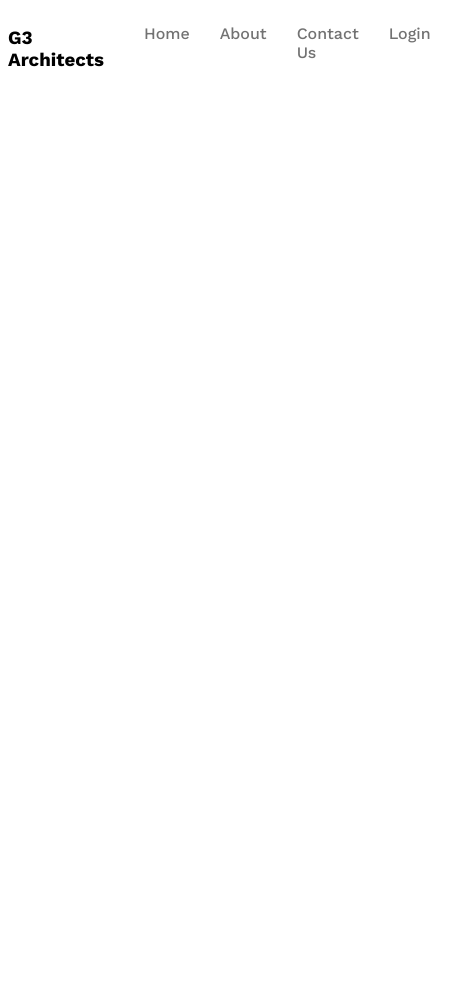
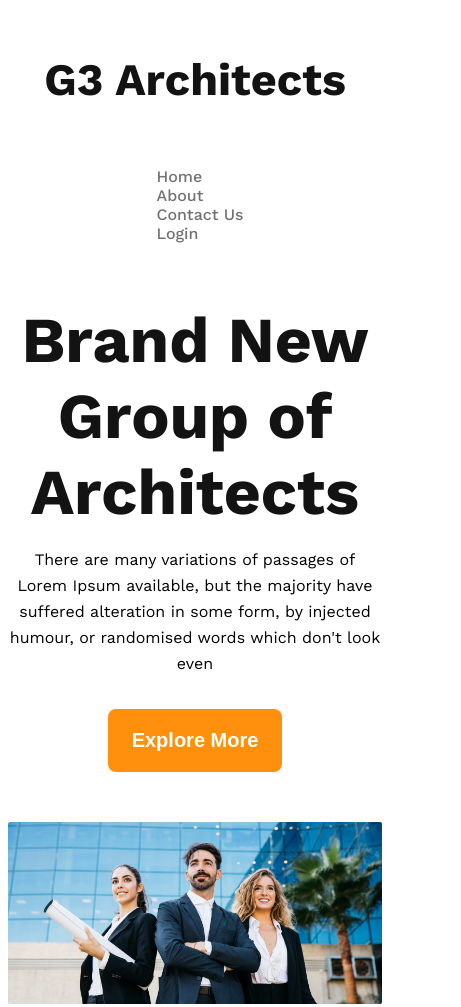
Before and after one commit to tfshorifulislam/G63-Architech-practice, a plain HTML site: page index.html in a window 390 px wide. Shown: the whole page, 461 px wide, since content can reach past the window. Before the commit the page ends 844 px from the top, so only its background shows below. Drawn offline with nearby package versions, Linux system fonts and the light colour scheme.

Commit message:
header complete with responsive

```diff
--- a/index.html
+++ b/index.html
@@ -9,7 +9,7 @@
 <body class="work-sans-font">
     <header class="bg-light">
         <nav class="navbar display-flex">
-            <h3 class="brand">G3 Architects</h3>
+            <h3 class="brand text-dark-gray">G3 Architects</h3>
             <ul class="nav-links display-flex">
                 <li class="nav-item"><a href="#" class="nav-link text-light-gray">Home</a></li>
                 <li class="nav-item"><a href="#" class="nav-link text-light-gray">About</a></li>
@@ -18,7 +18,12 @@
             </ul>
         </nav>
         <div class="banner">
-
+            <div class="banner-content">
+                <h1 class="banner-title text-dark-gray">Brand New Group of Architects </h1>
+                <p class="banner-description">There are many variations of passages of Lorem Ipsum available, but the majority have suffered alteration in some form, by injected humour, or randomised words which don't look even</p>
+                <button class="btn-primary">Explore More</button>
+            </div>
+            <img class="banner-image" src="./images/banner.png" alt="">
         </div>
     </header>
 
--- a/style.css
+++ b/style.css
@@ -17,7 +17,7 @@
 }
 /* dark 01 */
 .text-dark-gray{
-
+  color: #131313;
 }
 /* dark 02 */
 .text-gray{
@@ -28,12 +28,22 @@
   color: #727272;
 }
 
+.btn-primary{
+  font-size: 1.25rem;
+  font-weight: 600;
+  color: white;
+  background-color: #FF900E;
+  border: none;
+  border-radius: 8px;
+  padding: 20px 24px;
+}
 
-/* header-style */
+
 
 /* navbar related style */
 .navbar{
   justify-content: space-between;
+  align-items: center;
 }
 
 .nav-item{
@@ -44,3 +54,38 @@
   text-decoration: none;
   font-weight:500;
 }
+
+.brand{
+  font-size: 2.81rem;
+  font-weight: 700;
+}
+
+.banner-content{
+  max-width: 53.125rem;
+  text-align: center;
+  margin: 0 auto;
+  margin-bottom: 50px;
+}
+
+.banner-title{
+  font-size: 4rem;
+  font-weight: 700;
+  margin-bottom: 17px;
+}
+.banner-description{
+  font-size: 1rem;
+  line-height: 1.625rem;
+  margin-bottom: 2rem;
+}
+
+.banner-image{
+  width: 100%;
+
+}
+
+@media screen and (max-width:576px) {
+  .navbar,
+  .nav-links{
+    flex-direction: column;
+  }
+}
```
